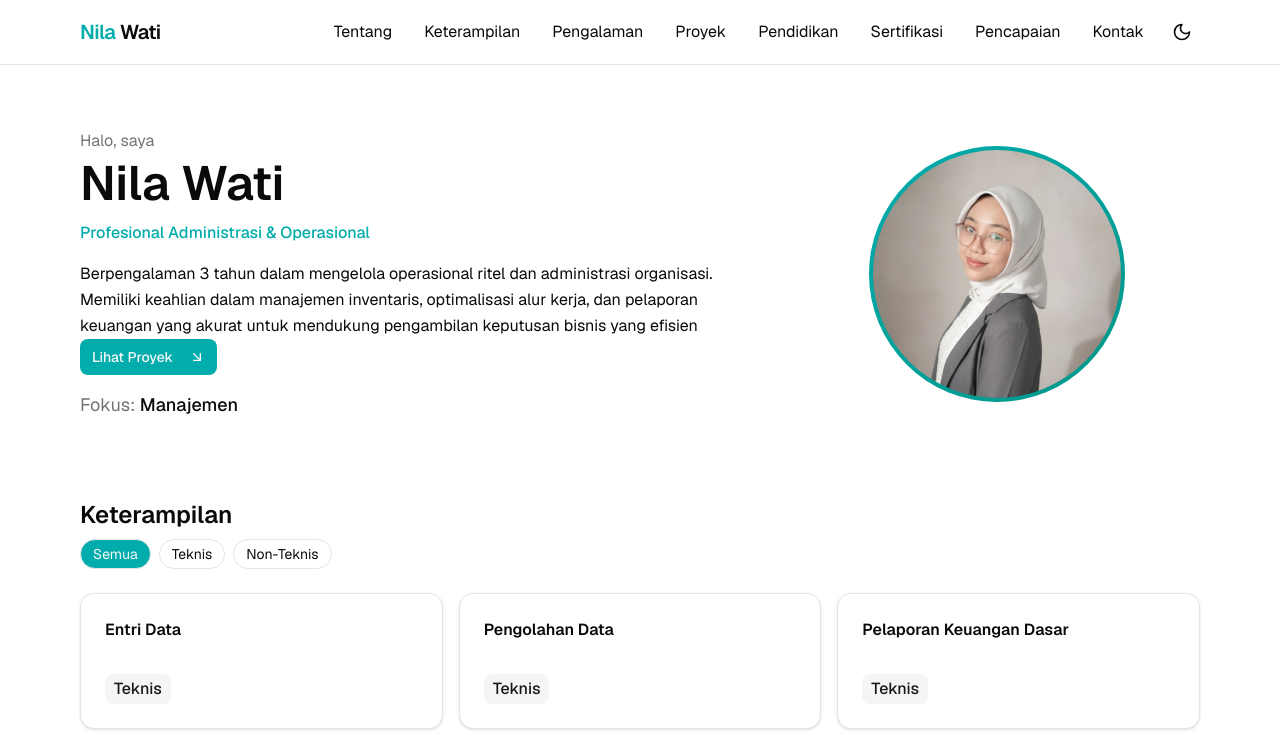
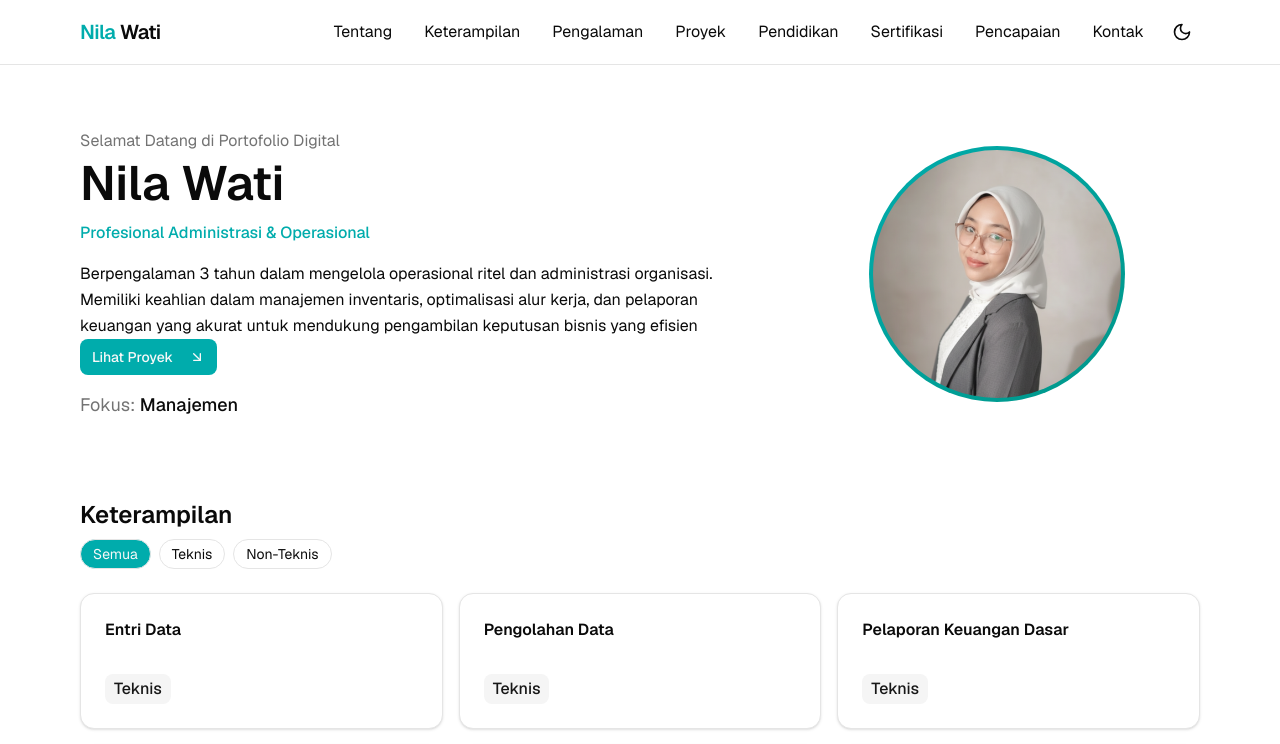
Before and after one commit to Nilawatinew1/web-portofolio, a Next.js app: page / in a window 1280 px wide. Shown: the top 744 px of the page. Built offline with nearby package versions, Linux system fonts and the light colour scheme.

Commit message:
update hero

```diff
--- a/components/sections/hero.tsx
+++ b/components/sections/hero.tsx
@@ -43,7 +43,7 @@ export function HeroSection() {
     <section id="about" className="relative isolate">
       <div className="mx-auto grid max-w-6xl grid-cols-1 gap-8 px-4 py-12 md:grid-cols-[2fr_1fr] md:items-center md:py-16">
         <div className="order-2 md:order-1">
-          <p className="text-base text-muted-foreground">Halo, saya</p>
+          <p className="text-base text-muted-foreground">Selamat Datang di Portofolio Digital</p>
           <h1 className="text-pretty text-4xl font-semibold leading-tight sm:text-5xl">{cvData.name}</h1>
           <p className="mt-2 text-balance text-primary font-medium">{cvData.role}</p>
           <p className="mt-4 max-w-2xl leading-relaxed">{cvData.summary}</p>
```
